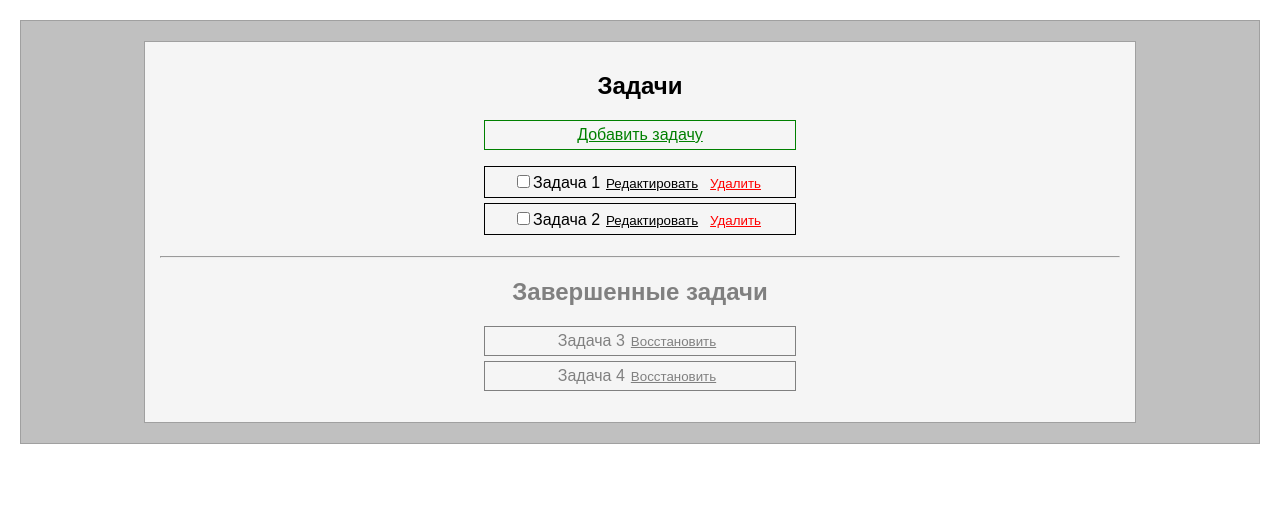
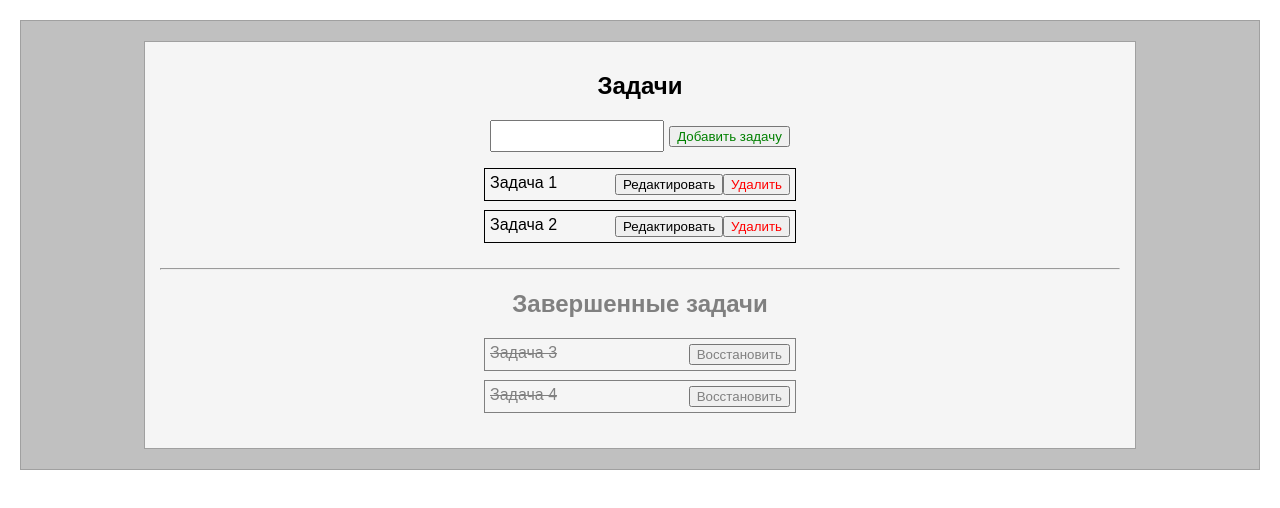
Before and after one commit to zigmundS/reacttodo, a React (Create React App) app: page / in a window 1280 px wide. Shown: the top 508 px of the page. Built offline with nearby package versions, Linux system fonts and the light colour scheme.

Commit message:
edit design

```diff
--- a/src/App.css
+++ b/src/App.css
@@ -44,11 +44,11 @@
   padding: 5px;
 }
 
-.main button {
+/* .main button {
   border: none;
   background: none;
   text-decoration: underline;
-}
+} */
 
 .btnAdd {
   width: 300px;
@@ -63,6 +63,10 @@
   display: block;
 }
 
+.btnAdd {
+  display: none;
+}
+
 .blockAdd {
   width: 300px;
   margin: 10px auto;
@@ -72,8 +76,11 @@
   color: green;
 }
 
-.blockAdd {
-  display: none;
+.blockAdd input[type="text"] {
+  width: 150px;
+  font-size: 16px;
+  padding: 5px 10px;
+  margin-right: 5px;
 }
 
 .completed {
@@ -84,10 +91,31 @@
   border: 1px solid grey;
 }
 
+.completed ul li span {
+  text-decoration: line-through;
+}
+
 .completed button {
   color: grey;
 }
 
 .btnDelete {
   color: red;
+  float: right;
 }
+
+.btnEdit {
+  float: right;
+}
+
+.itemTitle {
+  float: left;
+}
+
+.unactive span {
+  float: left;
+}
+
+.unactive button {
+  float: right;
+}
--- a/src/components/ListItem.jsx
+++ b/src/components/ListItem.jsx
@@ -10,13 +10,9 @@ export default class ListItem extends Component {
     render() {
         return (
             <li key={this.props.item.index} className={this.props.item.status ? "active" : "unactive"}>
-                <input
-                    type="checkbox"
-                    name="checkTask"
-                    onChange={() => this.props.toogleStatus(this.props.item)} />
-                <span>{this.props.item.title}</span>
-                <button onClick={this.editItem.bind(this)}>Редактировать</button>
+                <span onClick={() => this.props.toogleStatus(this.props.item)} className="itemTitle">{this.props.item.title}</span>
                 <button onClick={() => this.props.deleteItem(this.props.item)} className="btnDelete">Удалить</button>
+                <button onClick={this.editItem.bind(this)} className="btnEdit">Редактировать</button>
             </li>
         )
     }
```
Also changed, not shown: src/components/Input.jsx (deleted, +0 -15 lines).
